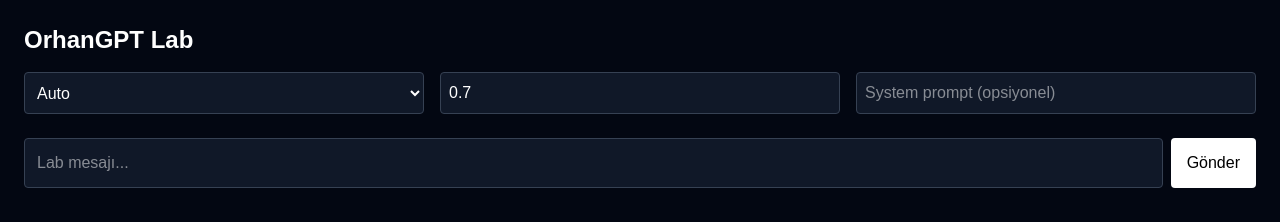
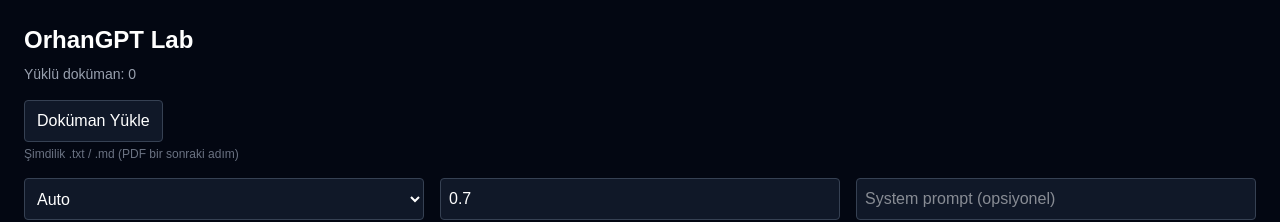
Before and after one commit to okarakopru/ai-chatbot-poc, a Next.js app in the folder src/: page /lab in a window 1280 px wide. Shown: the top 222 px of the page. Built offline with nearby package versions, Linux system fonts and the light colour scheme; no server answers.

Commit message:
feat: add document upload to lab UI

```diff
--- a/src/app/lab/page.tsx
+++ b/src/app/lab/page.tsx
@@ -1,11 +1,46 @@
 "use client";
 
-import { useState } from "react";
+import { useEffect, useState } from "react";
 
 type Msg = {
   role: "user" | "assistant";
   content: string;
 };
+
+function LabUpload({ onUploaded }: { onUploaded: () => void }) {
+  const [uploading, setUploading] = useState(false);
+
+  async function onChange(e: React.ChangeEvent<HTMLInputElement>) {
+    const file = e.target.files?.[0];
+    if (!file) return;
+
+    setUploading(true);
+
+    const fd = new FormData();
+    fd.append("file", file);
+
+    await fetch("/api/lab/upload", {
+      method: "POST",
+      body: fd
+    });
+
+    setUploading(false);
+    e.target.value = "";
+    onUploaded();
+  }
+
+  return (
+    <div className="mb-4">
+      <label className="inline-flex items-center gap-2 bg-gray-900 border border-gray-700 px-3 py-2 rounded cursor-pointer">
+        <input type="file" className="hidden" onChange={onChange} />
+        <span>{uploading ? "Yükleniyor..." : "Doküman Yükle"}</span>
+      </label>
+      <p className="text-xs text-gray-500 mt-1">
+        Şimdilik .txt / .md (PDF bir sonraki adım)
+      </p>
+    </div>
+  );
+}
 
 export default function LabPage() {
   const [messages, setMessages] = useState<Msg[]>([]);
@@ -13,6 +48,17 @@
   const [model, setModel] = useState("auto");
   const [temperature, setTemperature] = useState(0.7);
   const [systemPrompt, setSystemPrompt] = useState("");
+  const [docCount, setDocCount] = useState(0);
+
+  async function refreshDocs() {
+    const res = await fetch("/api/lab/documents");
+    const docs = await res.json();
+    setDocCount(Array.isArray(docs) ? docs.length : 0);
+  }
+
+  useEffect(() => {
+    refreshDocs();
+  }, []);
 
   async function send() {
     if (!input.trim()) return;
@@ -42,7 +88,12 @@
 
   return (
     <main className="min-h-screen bg-gray-950 text-white p-6">
-      <h1 className="text-2xl font-bold mb-4">OrhanGPT Lab</h1>
+      <h1 className="text-2xl font-bold mb-2">OrhanGPT Lab</h1>
+      <p className="text-sm text-gray-400 mb-4">
+        Yüklü doküman: {docCount}
+      </p>
+
+      <LabUpload onUploaded={refreshDocs} />
 
       {/* Controls */}
       <div className="grid grid-cols-1 md:grid-cols-3 gap-4 mb-6">
@@ -53,7 +104,7 @@
         >
           <option value="auto">Auto</option>
           <option value="openai">OpenAI</option>
-          <option value="groq">Groq (yakında)</option>
+          <option value="groq">Groq</option>
         </select>
 
         <input
```
